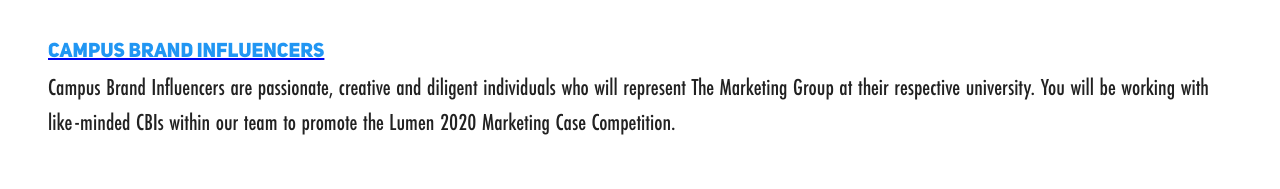
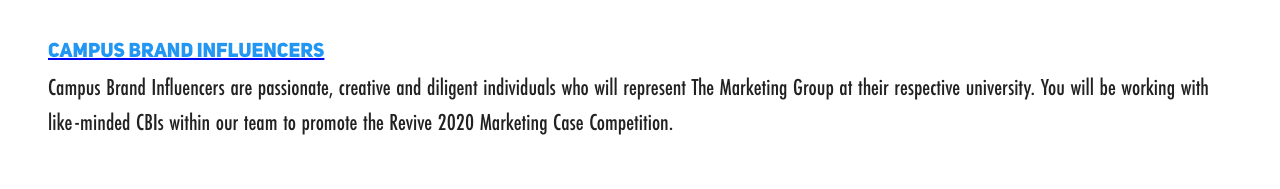
Before and after one commit to WeiqiangZhang/tmg-website, a React (Create React App) app in the folder client/: page /cbi in a window 1280 px wide. Shown: the part 278-467 px from the top of the page. Built offline with nearby package versions, Linux system fonts and the light colour scheme.

Commit message:
text update

```diff
--- a/client/src/hiring/cbi/roles.js
+++ b/client/src/hiring/cbi/roles.js
@@ -1,7 +1,7 @@
 export default {
   cbi: {
     name: "CAMPUS BRAND INFLUENCERS",
-    description: "Campus Brand Influencers are passionate, creative and diligent individuals who will represent The Marketing Group at their respective university. You will be working with like-minded CBIs within our team to promote the Lumen 2020 Marketing Case Competition.",
+    description: "Campus Brand Influencers are passionate, creative and diligent individuals who will represent The Marketing Group at their respective university. You will be working with like-minded CBIs within our team to promote the Revive 2020 Marketing Case Competition.",
     qualification: ["You will work as a liaison between TMG executives and your campus to globally expand our Case Competition",
     "Generate brand awareness through partaking in event marketing",
     "Create digital marketing material and develop promotional strategy",
```
